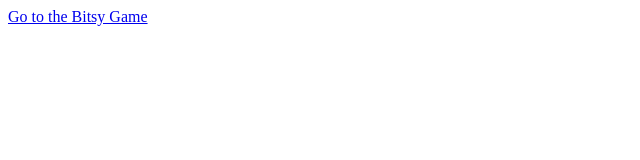
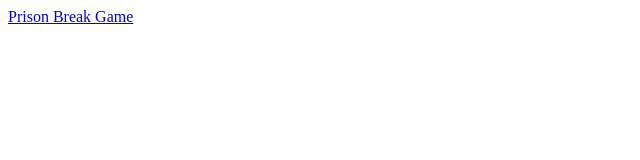
Before and after one commit to sidbaxi15/sidbaxi15.github.io, a plain HTML site: page index.html in a window 1280 px wide. Shown: the full height of the page, 0-640 px from the left. Drawn offline with Linux system fonts and the light colour scheme.

Commit message:
Update index.html

```diff
--- a/index.html
+++ b/index.html
@@ -1,9 +1,9 @@
 <!DOCTYPE html>
 <html>
 <head>
-    <title>Bitsy Story</title>
+    <title>Inky Story</title>
 </head>
 <body>
-    <a href="assignment1/assignment1.html">Go to the Bitsy Game</a>
+    <a href="assignment4/PrisonBreak.ink">Prison Break Game</a>
 </body>
 </html>
```
